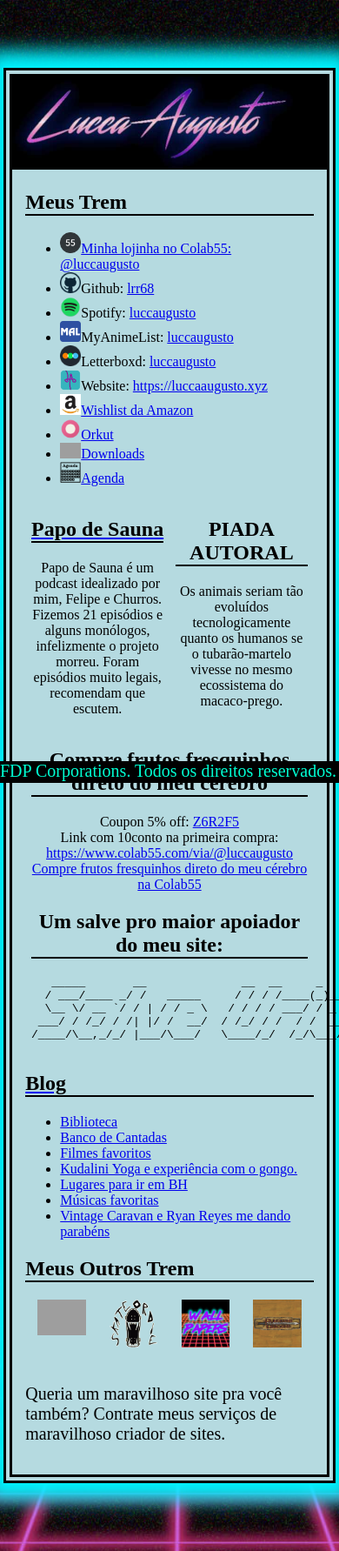
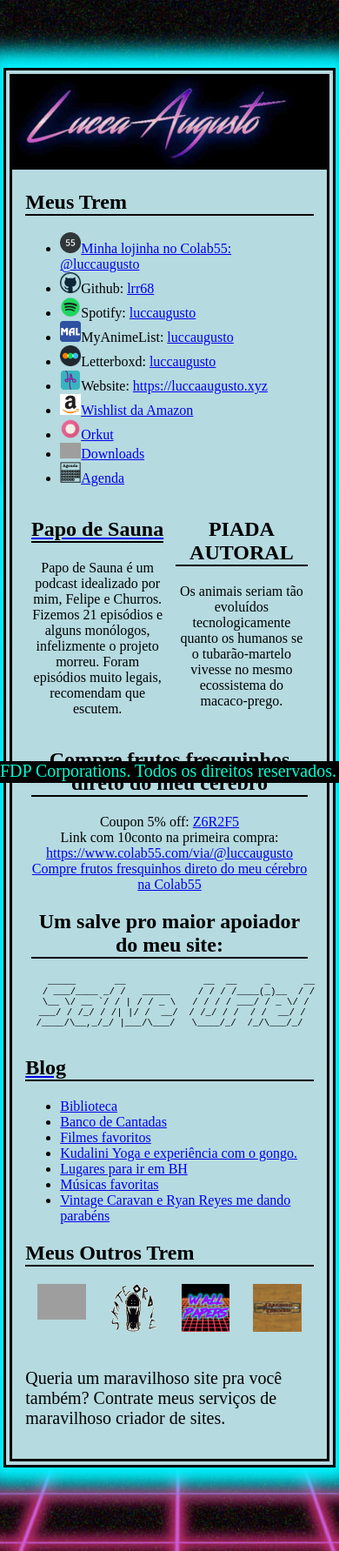
Before and after one commit to lrr68/site, a Jekyll site: the page built from index.html, in a window 390 px wide. Shown: the whole page at 87% size. Built offline with Jekyll 4.4.1, drawn with Linux system fonts in a browser that asks for light colours; a script that is not in the unit is left out; grey boxes are pictures that could not be loaded.

Commit message:
fix salve going off the div

```diff
--- a/assets/css/style.css
+++ b/assets/css/style.css
@@ -368,6 +368,9 @@
 
 /*RESPONSIVE*/
 @media (max-width: 808px){
+	#salve-uriel{
+		font-size: 8pt;
+	}
 	.mw100{
 		width: 100%;
 	}
--- a/index.html
+++ b/index.html
@@ -59,7 +59,7 @@
 			<h2>
 				Um salve pro maior apoiador do meu site:
 			</h2>
-			<pre>
+			<pre id="salve-uriel">
    _____       __              __  __     _      __
   / ___/____ _/ /   _____     / / / /____(_)__  / /
   \__ \/ __ `/ / | / / _ \   / / / / ___/ / _ \/ /
```
